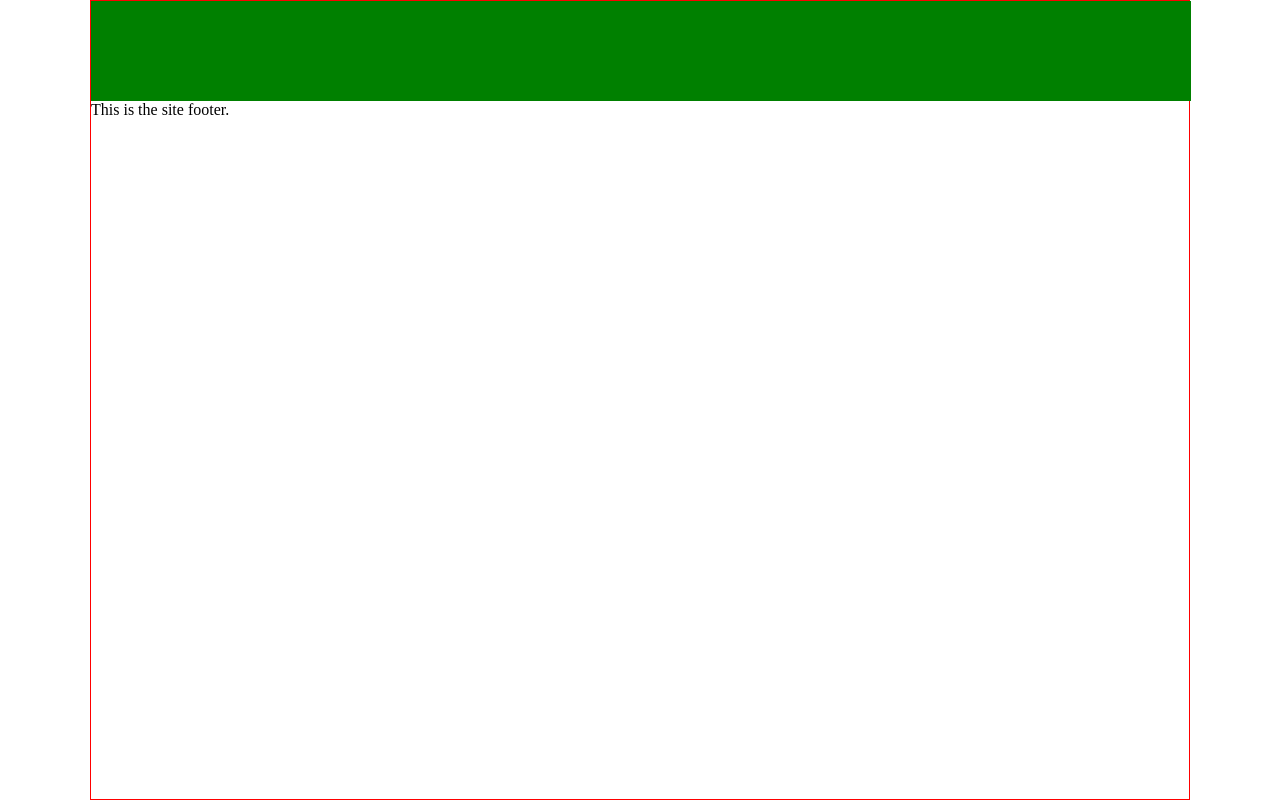
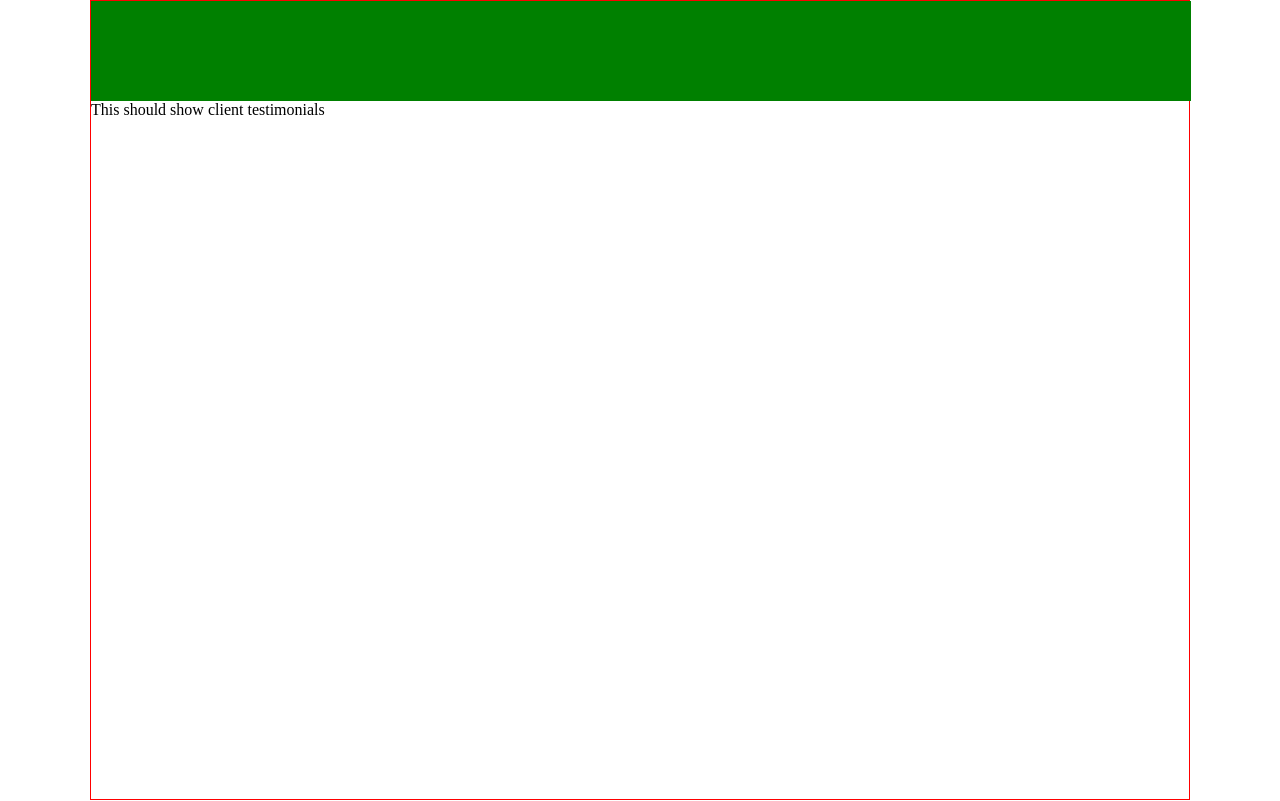
Before and after one commit to bcrowie/3d-boom-creations, a React (Create React App) app: page /testimonials in a window 1280 px wide. Shown: the top 801 px of the page. Built offline with nearby package versions, Linux system fonts and the light colour scheme.

Commit message:
Added pages for Testimonials & Previous Works

```diff
--- a/src/App.tsx
+++ b/src/App.tsx
@@ -1,13 +1,19 @@
+// Modules
 import {BrowserRouter as Router, Route, Routes} from 'react-router-dom';
 
+// Pages
 import About from './pages/About/About';
 import Contact from './pages/Contact/Contact';
 import Home from './pages/Home/Home';
 import Quotes from './pages/Quotes/Quotes';
+import Testimonials from './pages/Testimonials/Testimonials';
+import Work from './pages/Work/Work';
 
+// Components
 import Header from './components/Header/Header';
 import Footer from './components/Footer/Footer';
 
+// Styles
 import './styles/app.scss';
 
 const App: React.FC = () => {
@@ -20,6 +26,8 @@ const App: React.FC = () => {
                     <Route path='/about' element={<About />} />
                     <Route path='/contact' element={<Contact />} />
                     <Route path='/quotes' element={<Quotes />} />
+                    <Route path='/testimonials' element={<Testimonials />} />
+                    <Route path='/work' element={<Work />} />
                 </Routes>
                 <Footer />
             </Router>
--- /dev/null
+++ b/src/pages/Testimonials/Testimonials.tsx
@@ -0,0 +1,9 @@
+const Testimonials: React.FC = () => {
+    return (
+        <div className='Testimonials'>
+            <p>This should show client testimonials</p>
+        </div>
+    );
+};
+
+export default Testimonials;
--- /dev/null
+++ b/src/pages/Work/Work.tsx
@@ -0,0 +1,9 @@
+const Work: React.FC = () => {
+    return (
+        <div className='Work'>
+            <p>This is the page to show work.</p>
+        </div>
+    );
+};
+
+export default Work;
--- a/src/styles/Components/Footer.scss
+++ b/src/styles/Components/Footer.scss
@@ -3,5 +3,5 @@
 
 .Footer {
     @include container;
-    height: 100px;
+    height: 200px;
 }
--- a/src/styles/Components/Header.scss
+++ b/src/styles/Components/Header.scss
@@ -2,9 +2,8 @@
 @import '../mixins.scss';
 
 .Header {
-    width: 100%;
+    @include container;
     height: 100px;
-    @include container;
     background-color: green;
 }
 
```
